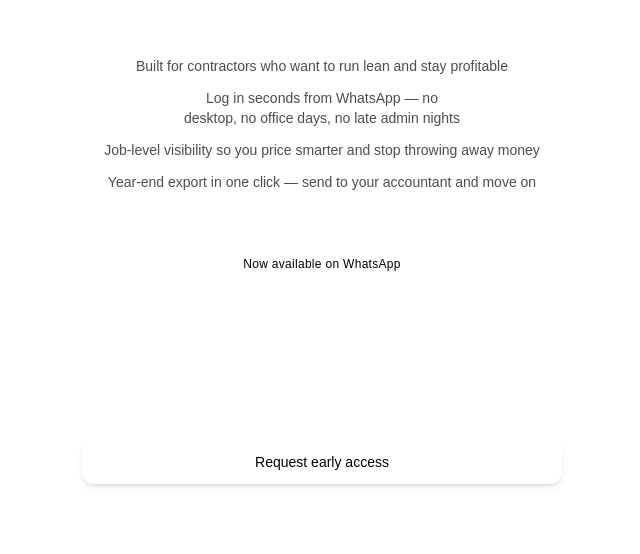
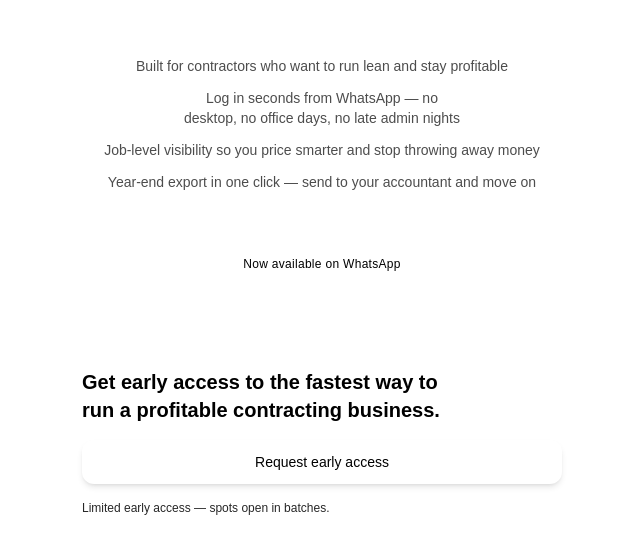
Before and after one commit to ScottJutras/chiefos-site, a Next.js app: page / in a window 1280 px wide. Shown: the part 5210-5764 px from the top of the page, without its empty margins (318-958 px from the left). Built offline with nearby package versions, Linux system fonts and the light colour scheme.

Commit message:
Deploy: update ChiefOS site

```diff
--- a/app/page.tsx
+++ b/app/page.tsx
@@ -378,7 +378,7 @@ export default function HomePage() {
         {/* CTA SECTION (Green) */}
         <section id="cta" data-bg="green" className="w-full flex justify-center">
           <div className="max-w-lg w-full px-4 py-16 space-y-4">
-            <h2 className="text-xl font-semibold text-white text-balance">
+            <h2 className="text-xl font-semibold text-black text-balance">
               Get early access to the fastest way to run a profitable contracting business.
             </h2>
 
@@ -389,7 +389,7 @@ export default function HomePage() {
               Request early access
             </a>
 
-            <p className="text-xs text-white/85">{SCARCITY_LINE}</p>
+            <p className="text-xs text-black/85">{SCARCITY_LINE}</p>
           </div>
         </section>
 
```
